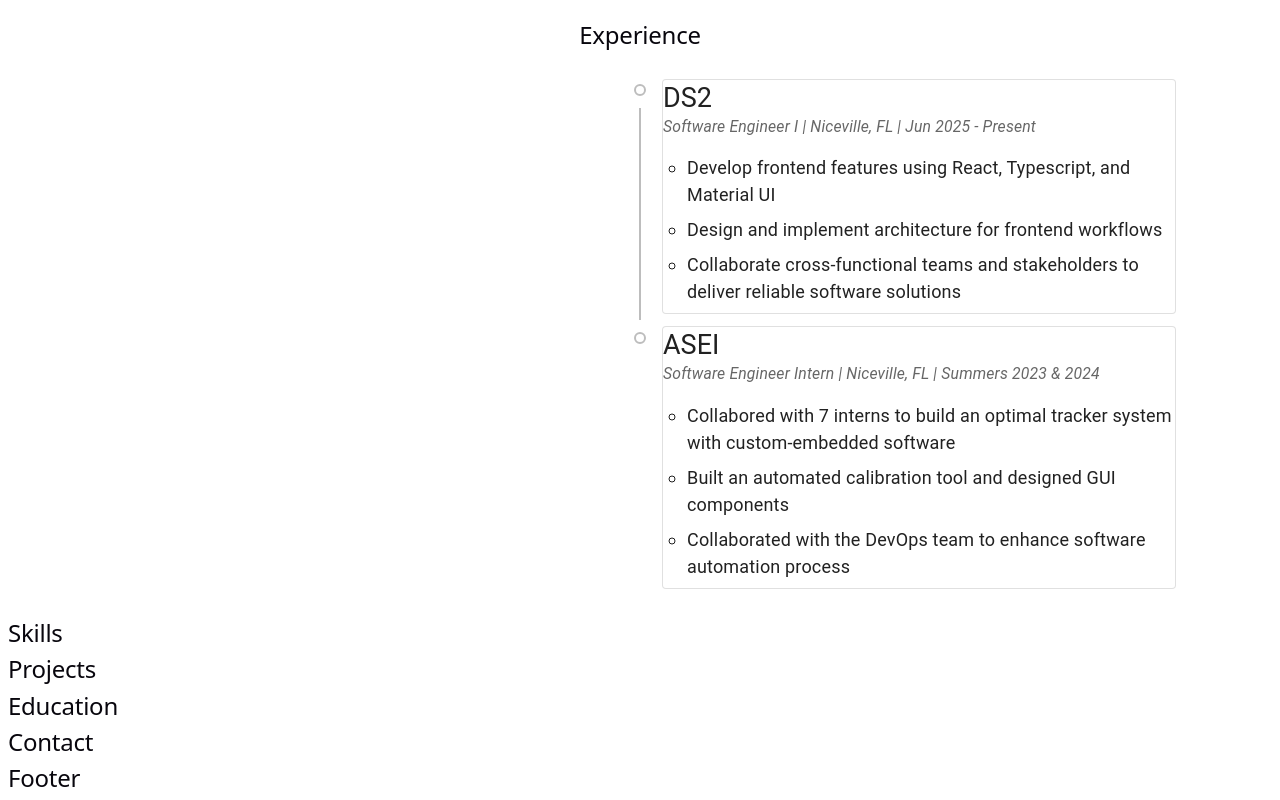
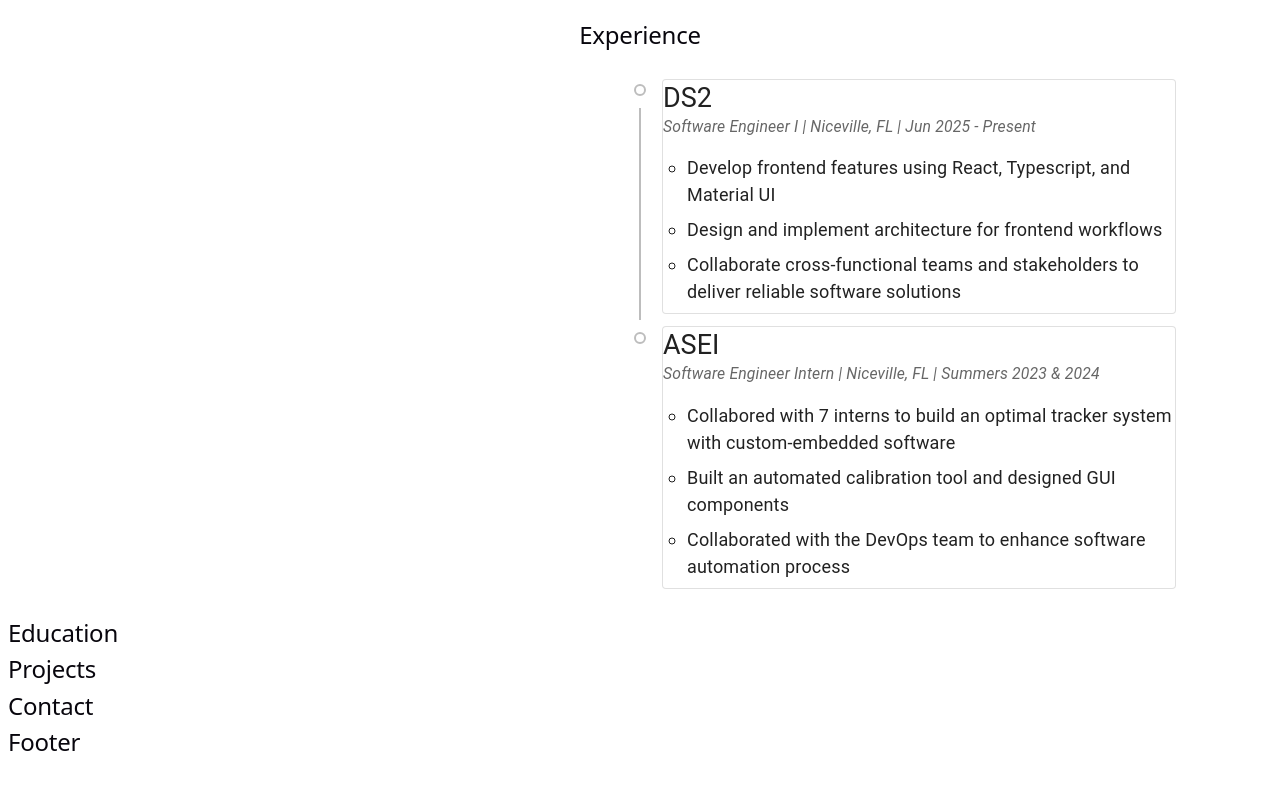
Before and after one commit to trevormee/personal-website, a React (Vite) app in the folder trevor-portfolio/: page / in a window 1280 px wide. Shown: the part 1365-2165 px from the top of the page. After the commit the page ends 2129 px from the top, so only its background shows below. Built offline with nearby package versions, Linux system fonts and the light colour scheme.

Commit message:
remove skills section and references

```diff
--- a/trevor-portfolio/src/App.tsx
+++ b/trevor-portfolio/src/App.tsx
@@ -1,14 +1,12 @@
-import './App.css'
-import Navbar from './components/Navbar';
-import About from './components/About';
-import Contact from './components/Contact';
-import Education from './components/Education';
-import Experience from './components/Experience';
-import Footer from './components/Footer';
-import Hero from './components/Hero';
-import Projects from './components/Projects';
-import Skills from './components/Skills';
-
+import "./App.css";
+import Navbar from "./components/Navbar";
+import About from "./components/About";
+import Contact from "./components/Contact";
+import Education from "./components/Education";
+import Experience from "./components/Experience";
+import Footer from "./components/Footer";
+import Hero from "./components/Hero";
+import Projects from "./components/Projects";
 
 function App() {
   return (
@@ -18,14 +16,13 @@
         <Hero />
         <About />
         <Experience />
-        <Skills />
+        <Education />
         <Projects />
-        <Education />
         <Contact />
       </main>
       <Footer />
     </>
-  )
+  );
 }
 
-export default App
+export default App;
--- a/trevor-portfolio/src/components/Navbar.tsx
+++ b/trevor-portfolio/src/components/Navbar.tsx
@@ -4,9 +4,8 @@
   { id: "hero", label: "Home" },
   { id: "about", label: "About" },
   { id: "experience", label: "Experience" },
-  { id: "skills", label: "Skills" },
+  { id: "education", label: "Education" },
   { id: "projects", label: "Projects" },
-  { id: "education", label: "Education" },
   { id: "contact", label: "Contact" },
 ];
 
--- a/trevor-portfolio/src/components/Skills.tsx
+++ /dev/null
@@ -1,7 +0,0 @@
-export default function Skills() {
-    return (
-        <section id="skills">
-            <h2>Skills</h2>
-        </section>
-    )
-}
```
